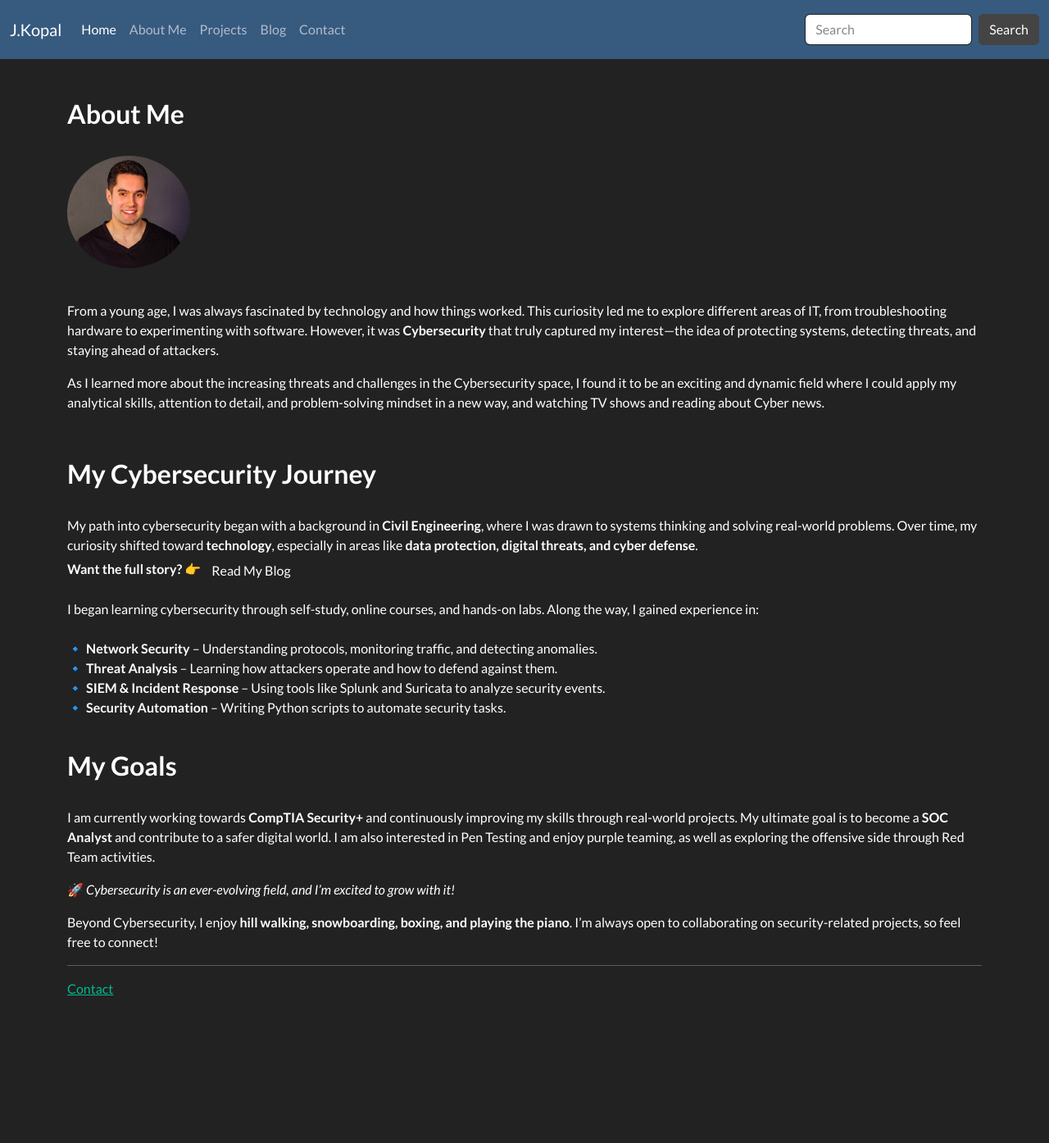
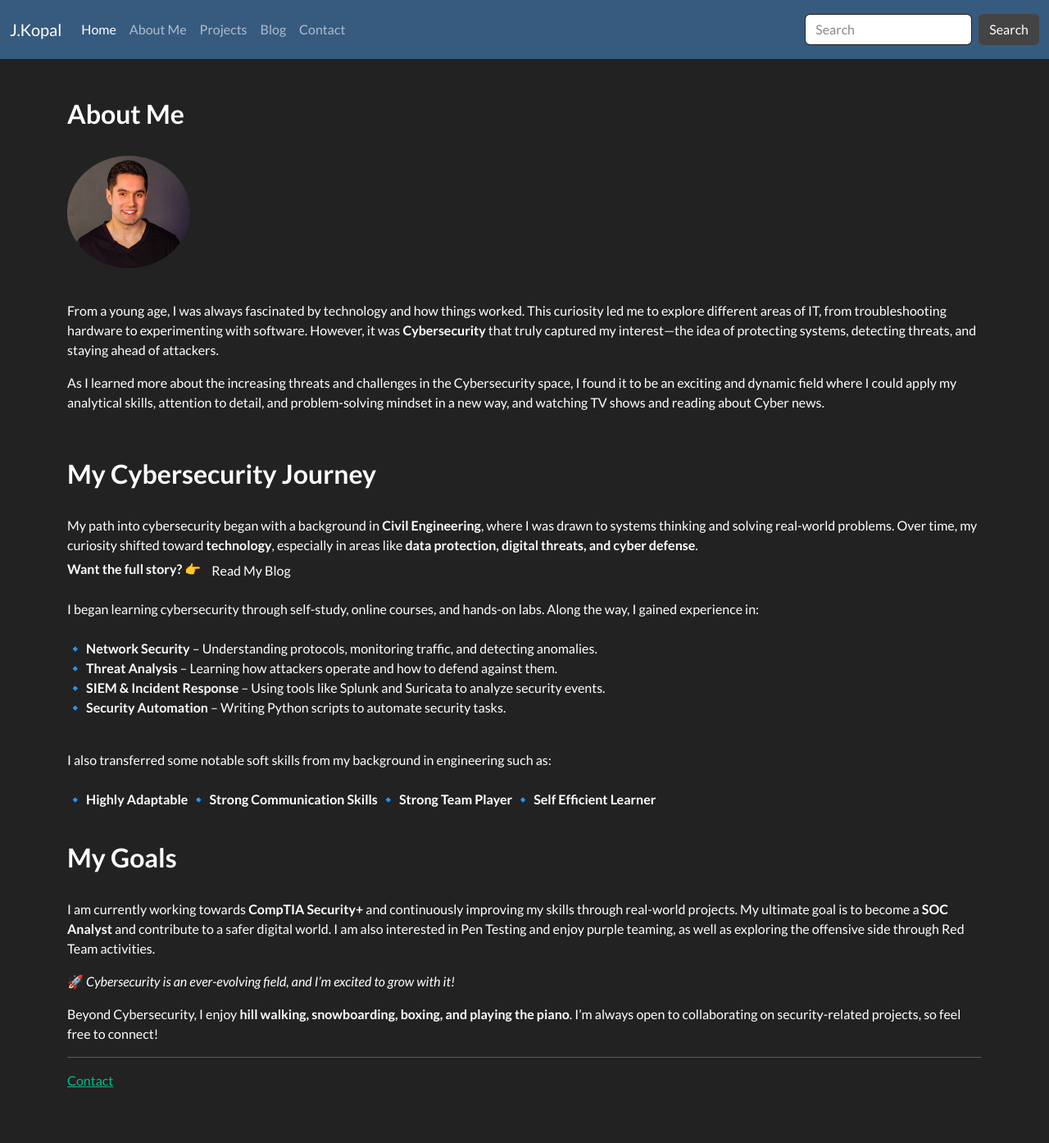
Before and after one commit to JKopal101/jkopal101.github.io, a Jekyll site: the page built from about_me.md, in a window 1280 px wide. Shown: the whole page at 82% size. Built offline with Jekyll 4.4.1, drawn with Linux system fonts in a browser that asks for light colours; before the commit the page ends 1282 px from its top, so only the background shows below that.

Commit message:
Update about_me.md

```diff
--- a/about_me.md
+++ b/about_me.md
@@ -35,6 +35,14 @@ I began learning cybersecurity through self-study, online courses, and hands-on
   🔹 **Security Automation** – Writing Python scripts to automate security tasks.
 <br><br>
 
+I also transferred some notable soft skills from my background in engineering such as:
+<br><br>
+  🔹 **Highly Adaptable**
+  🔹 **Strong Communication Skills**
+  🔹 **Strong Team Player**
+  🔹 **Self Efficient Learner**
+<br><br>
+
 ### **My Goals**
 <br>
 I am currently working towards **CompTIA Security+** and continuously improving my skills through real-world projects. My ultimate goal is to become a **SOC Analyst** and contribute to a safer digital world. I am also interested in Pen Testing and enjoy purple teaming, as well as exploring the offensive side through Red Team activities.
```
